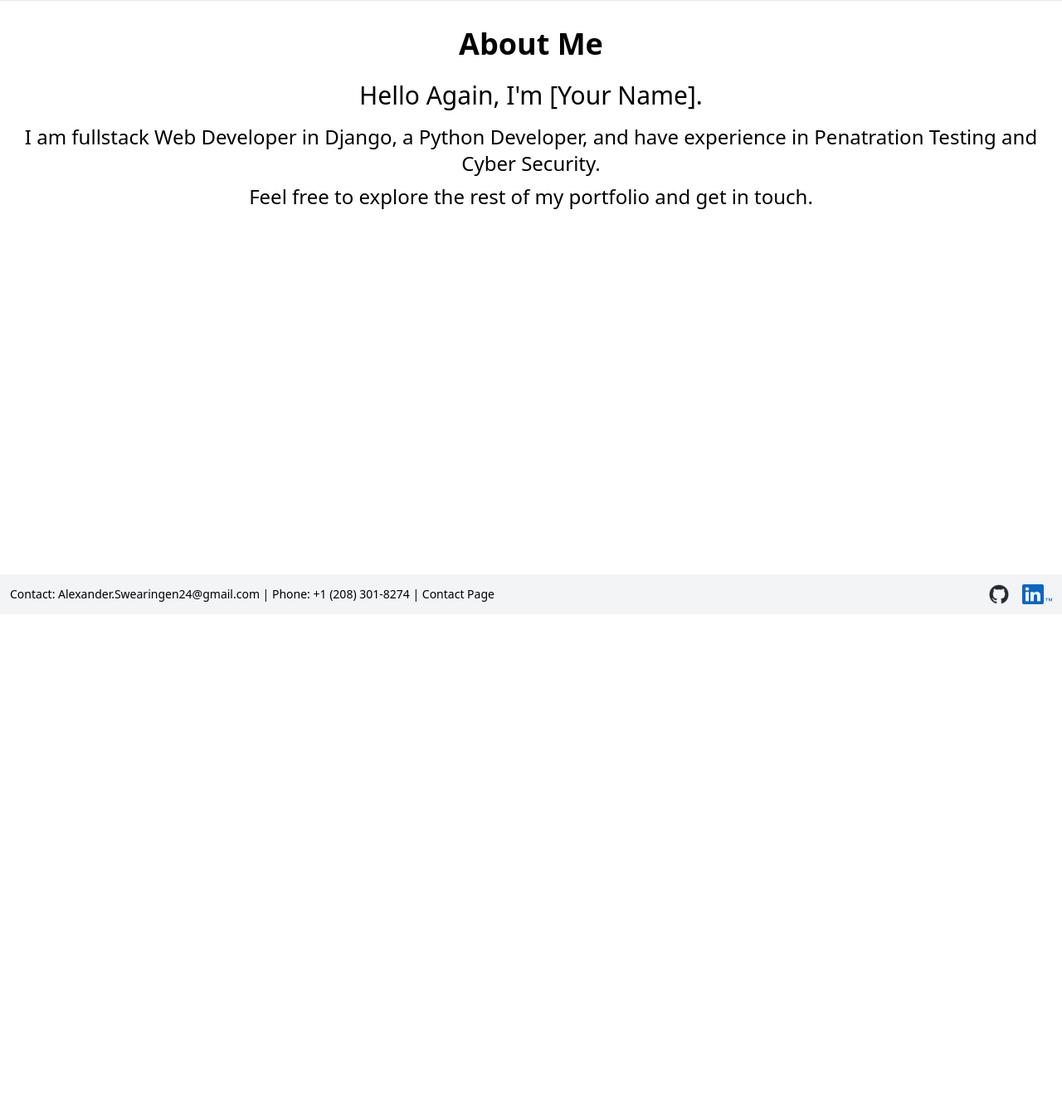
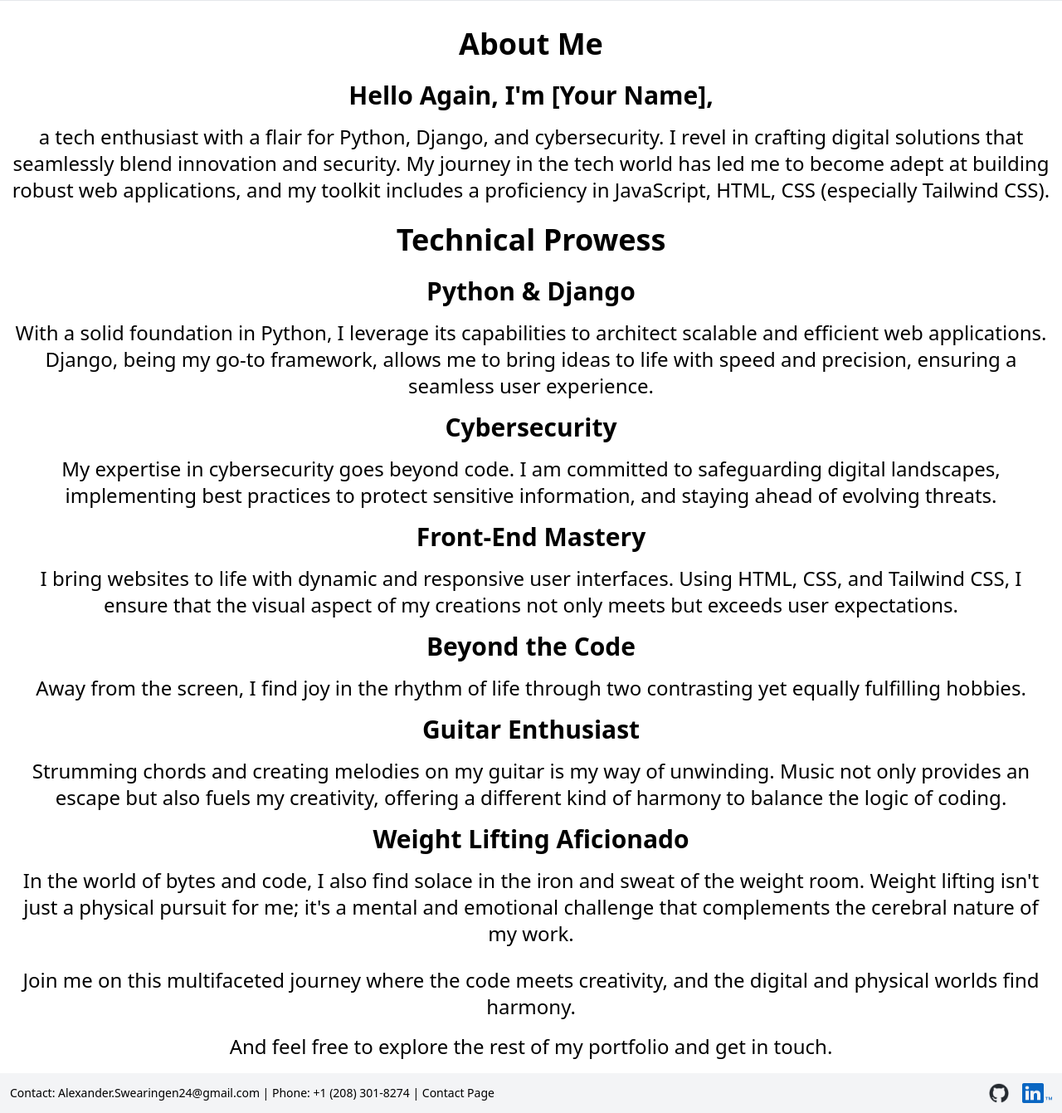
Before and after one commit to ZanderCoding/Portfo_Django, a Django app: page /about/ in a window 1280 px wide. Shown: the part 60-1401 px from the top of the page at 83% size. Before the commit the page ends 788 px from the top, so only its background shows below. Run offline with Django 4.2, Linux system fonts and the light colour scheme; some libraries are stand-ins or nearby versions.

Commit message:
Added About page info

```diff
--- a/portfo/templates/portfo/about.html
+++ b/portfo/templates/portfo/about.html
@@ -3,9 +3,23 @@
 
 {% block content %}
     <div class="text-center">
-        <h2 class="text-4xl font-bold mb-6">About Me</h2>
-        <p class="text-3xl mb-4">Hello Again, I'm [Your Name].</p>
-        <p class="text-2xl mb-2">I am fullstack Web Developer in Django, a Python Developer, and have experience in Penatration Testing and Cyber Security.</p>
-        <p class="text-2xl">Feel free to explore the rest of my portfolio and get in touch.</p>
+        <h1 class="text-4xl font-bold mb-6">About Me</h1>
+        <h2 class="text-3xl mb-4 font-bold">Hello Again, I'm [Your Name],</h2>
+        <p class="text-2xl m-2">a tech enthusiast with a flair for Python, Django, and cybersecurity. I revel in crafting digital solutions that seamlessly blend innovation and security. My journey in the tech world has led me to become adept at building robust web applications, and my toolkit includes a proficiency in JavaScript, HTML, CSS (especially Tailwind CSS).</p>
+        <h2 class="text-4xl font-bold m-6">Technical Prowess</h2>
+        <h3 class="text-3xl font-bold m-4">Python & Django<h3>
+        <p class="text-2xl m-2">With a solid foundation in Python, I leverage its capabilities to architect scalable and efficient web applications. Django, being my go-to framework, allows me to bring ideas to life with speed and precision, ensuring a seamless user experience.</p>
+        <h3 class="text-3xl font-bold m-4">Cybersecurity</h3>
+        <p class="text-2xl m-2">My expertise in cybersecurity goes beyond code. I am committed to safeguarding digital landscapes, implementing best practices to protect sensitive information, and staying ahead of evolving threats.</p>
+        <h3 class="text-3xl font-bold m-4">Front-End Mastery</h3>
+        <p class="text-2xl m-2">I bring websites to life with dynamic and responsive user interfaces. Using HTML, CSS, and Tailwind CSS, I ensure that the visual aspect of my creations not only meets but exceeds user expectations.</p>
+        <h2 class="text-3xl font-bold m-4">Beyond the Code</h2>
+        <p class="text-2xl m-2">Away from the screen, I find joy in the rhythm of life through two contrasting yet equally fulfilling hobbies.</p>
+        <h3 class="text-3xl font-bold m-4">Guitar Enthusiast</h3>
+        <p class="text-2xl m-2">Strumming chords and creating melodies on my guitar is my way of unwinding. Music not only provides an escape but also fuels my creativity, offering a different kind of harmony to balance the logic of coding.</p>
+        <h3 class="text-3xl font-bold m-4">Weight Lifting Aficionado</h3>
+        <p class="text-2xl m-2">In the world of bytes and code, I also find solace in the iron and sweat of the weight room. Weight lifting isn't just a physical pursuit for me; it's a mental and emotional challenge that complements the cerebral nature of my work.</p>
+        <p class="text-2xl m-2 mt-6">Join me on this multifaceted journey where the code meets creativity, and the digital and physical worlds find harmony.</p>
+        <p class="text-2xl m-4">And feel free to explore the rest of my portfolio and get in touch.</p>
     </div>
 {% endblock content %}
```
